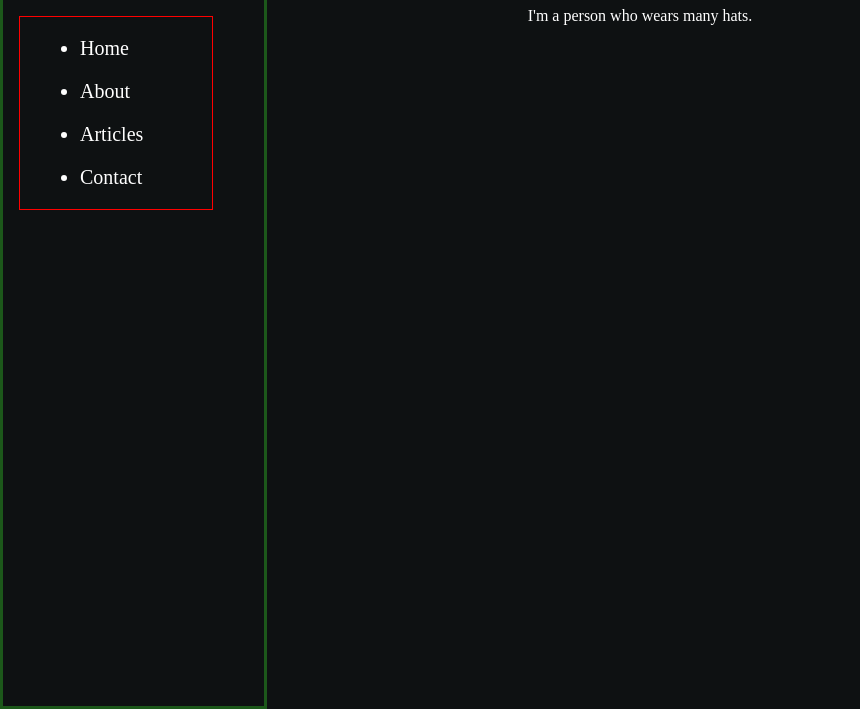
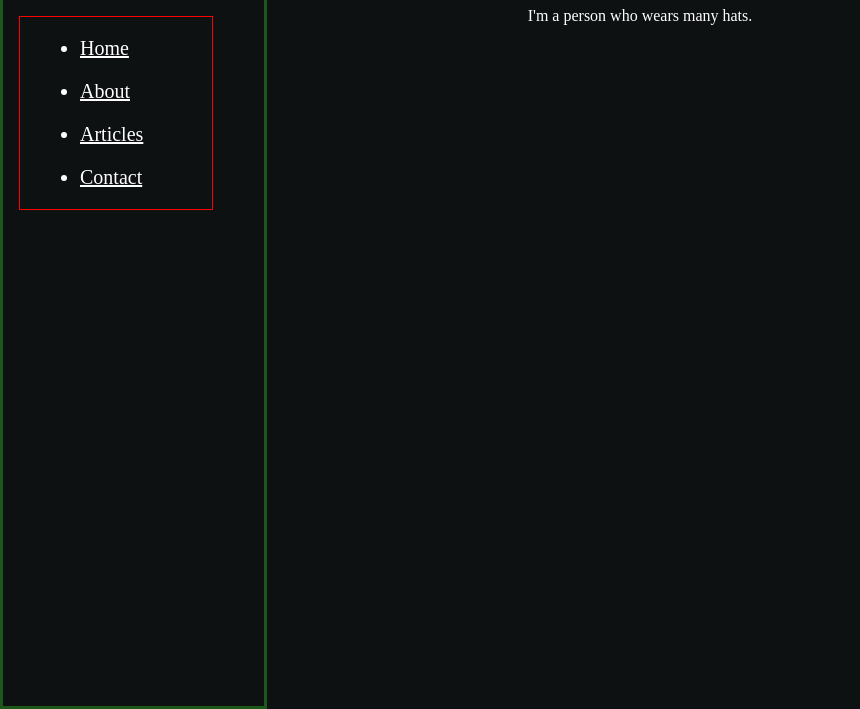
Before and after one commit to ZianElijahSmith/ZianElijahSmith.github.io, a plain HTML site: page future-index.html in a window 1280 px wide. Shown: the part 91-800 px from the top of the page, without its empty margins (0-860 px from the left). Drawn offline with nearby package versions, Linux system fonts and the light colour scheme; files that its build step writes are made by us from their sources; a web font is replaced by a local one.

Commit message:
update frame

```diff
--- a/future-index.html
+++ b/future-index.html
@@ -38,12 +38,30 @@
      <div class="sidepanel-wrap">
        <div class="sidepanel">
          <h1 class="sidepanel-title">Zian E. Smith</h1>
-         <ul class="sidepanel-list">
-         <li class="sidepanel-li">Home</li>
-         <li class="sidepanel-li">About</li>
-         <li class="sidepanel-li">Articles</li>
-         <li class="sidepanel-li">Contact</li>
-         </ul>
+           <nav class="linknav">
+           <ul class="sidepanel-list">
+             <li class="sidepanel-li">
+               <a class="sidepanel-a" href="">
+                 Home
+               </a>
+             </li>
+           <li class="sidepanel-li">
+             <a class="sidepanel-a" href="">
+               About
+             </a>
+           </li>
+           <li class="sidepanel-li">
+             <a class="sidepanel-a" href="">
+               Articles
+             </a>
+           </li>
+           <li class="sidepanel-li">
+             <a class="sidepanel-a" href="">
+               Contact
+             </a>
+           </li>
+           </ul>
+         </nav>
        </div>
      </div>
 
--- a/index.css
+++ b/index.css
@@ -22,6 +22,11 @@ html {
   background-color: #0E1112;
 }
 
+
+.sidepanel {
+  color: white;
+}
+
 .sidepanel-title {
   font-size: 1.75em;
   margin-left: 1%;
@@ -29,8 +34,8 @@ html {
   font-family: 'Cedarville Cursive', cursive;
 }
 
-.sidepanel {
-  color: white;
+.linknav {
+
 }
 
 .sidepanel-list {
@@ -43,6 +48,14 @@ html {
   font-size: 1.25em;
 }
 
+.sidepanel-a {
+
+}
+
+.sidepanel-a:visited {
+  color: white;
+}
+
 .intro {
   text-align: center;
   margin: 0 auto;
```
